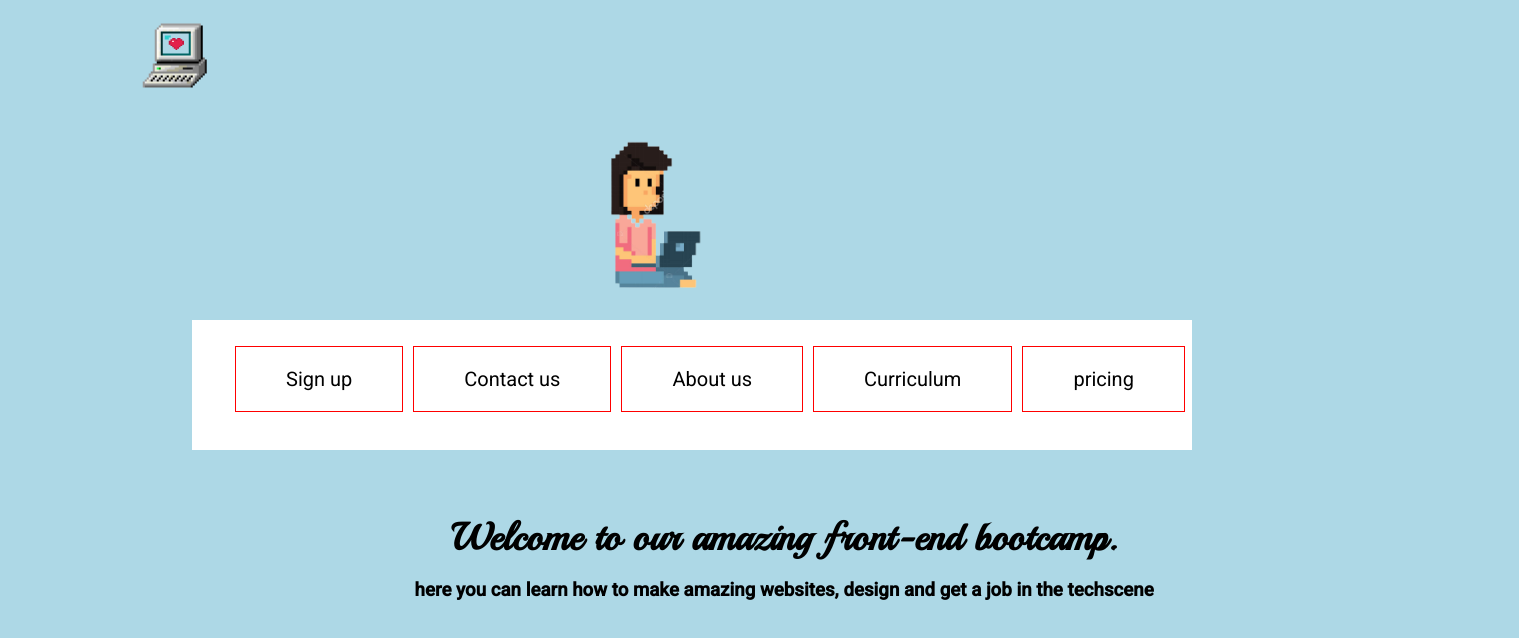
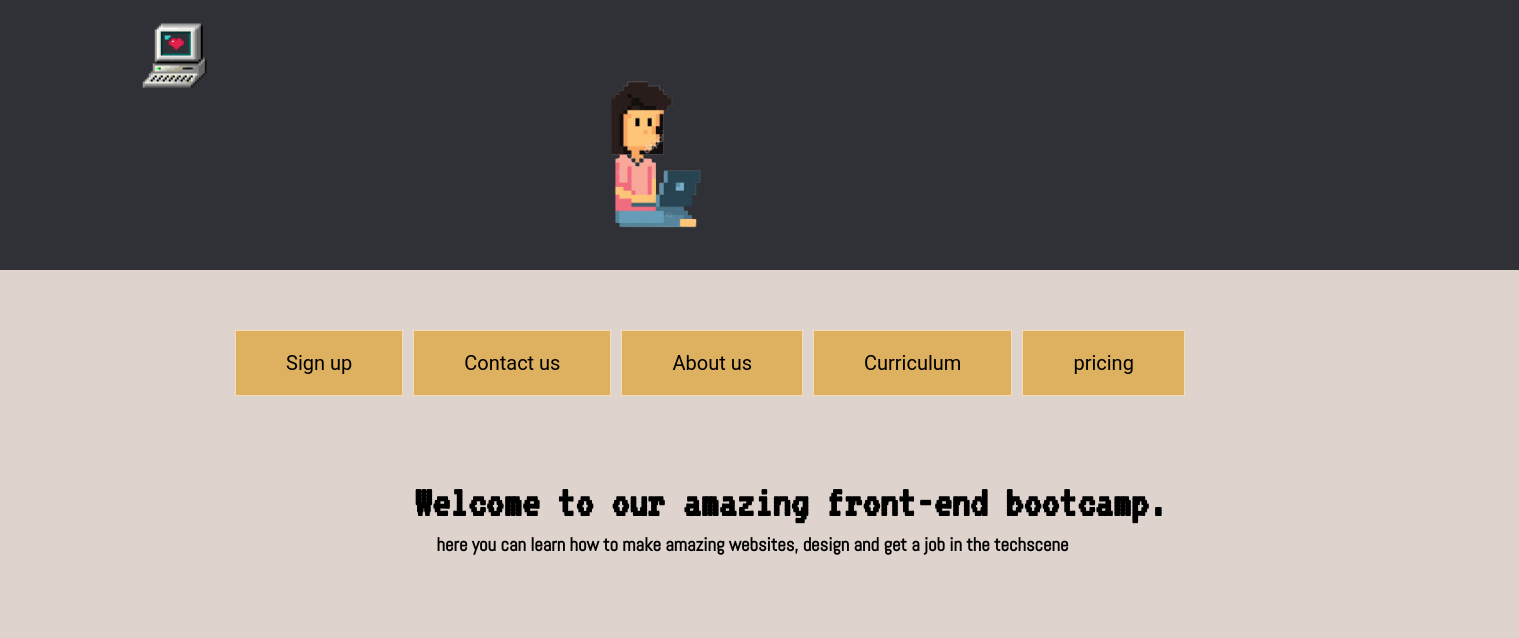
Before and after one commit to johannes545/10min_css_no_framework_challenge, a plain HTML site: page index.html in a window 1280 px wide. Shown: the whole page, 1519 px wide, since content can reach past the window. Drawn offline with Linux system fonts and the light colour scheme.

Commit message:
added some colors and tried to make the 10min design better

```diff
--- a/index.html
+++ b/index.html
@@ -7,11 +7,13 @@
     <title>bootcamp</title>
     <link rel="preconnect" href="https://fonts.googleapis.com">
 <link rel="preconnect" href="https://fonts.gstatic.com" crossorigin>
-<link href="https://fonts.googleapis.com/css2?family=Playball&family=Roboto:ital,wght@0,300;0,400;0,500;1,300;1,400&display=swap" rel="stylesheet">
+<link href="https://fonts.googleapis.com/css2?family=Abel&family=VT323&display=swap" rel="stylesheet">
     <link rel="stylesheet" href="style.css">
 </head>
 <body>
     <div class="background">
+    <div class="farve"></div>
+    <div class="farve1"></div>
     <img class="bit1" src="pick1.png" alt="logo">
     <img class="bit" src="pick-removebg-preview.png" alt="a 8bit picture of a girl coding">
     <div class="flowchart">
--- a/style.css
+++ b/style.css
@@ -1,13 +1,14 @@
 * {
     box-sizing: border-box;
+    margin: 0px;
 }
 
 body {
-    background-color: lightblue;
+    background-color: #DFD3CE;
 }
 
 .background {
-    background-color: lightblue;
+    background-color: #DFD3CE;
     height: 800px;
     width: fit-content;
 }
@@ -21,6 +22,7 @@ body {
 }
 
 .navbar_ul {
+    background-color: #DFD3CE;
     position: relative;
     right: 70px;
 }
@@ -34,13 +36,14 @@ body {
     margin-top:10px;
     font-size: 20px;
     font-family: 'Roboto', sans-serif;
-    border: 1px solid red;
+    border: 1px solid wheat;
+    background-color: rgb(221, 177, 95);
 }
 
 .bit {
     border-radius: 50%;
     position:absolute;
-
+    top:-35px;
     left: 35%;
     height: 400px;
     width: 400px;
@@ -49,20 +52,20 @@ body {
 
 h1 {
     position: relative;
-    top: 61%;
+    top: 60%;
     left: 55%;
     text-align: center;
-    font-family: 'Playball', cursive;
-    font-size: 2.4em;
+    font-family: 'VT323', monospace;
+    font-size: 2.8em;
 }
 
 h3 {
     text-align: center;
     position: relative;
-    top: 60%;
-    left: 55%;
+    top: 61%;
+    left: 50%;
     font-size: 1.3;
-    font-family: 'Roboto', sans-serif;
+    font-family: 'Abel', sans-serif;
 }
 
 .bit1 {
@@ -74,7 +77,7 @@ h3 {
 }
 
 .flowchart {
-    background-color: white;
+    background-color: #DFD3CE;
     position: absolute;
     display: inline-block;
     left: 15%;
@@ -82,3 +85,11 @@ h3 {
     width: 1000px;
     height: 130px;
 }
+
+.farve {
+    background-color: #303136;
+    width: 1519px;
+    height: 270px;
+    position: absolute;
+    z-index: 0;
+}
```
